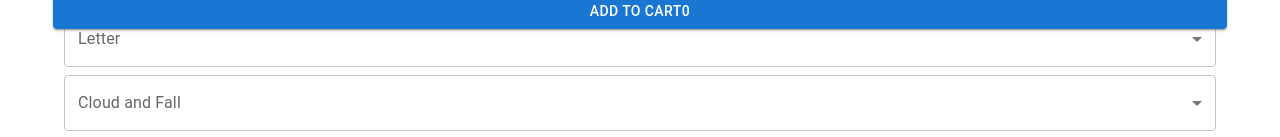
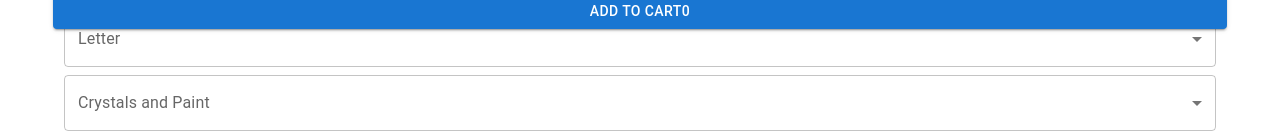
Before and after one commit to WilIhe/JC-World, a React (Vite) app: page /MoreInfoPage in a window 1280 px wide. Shown: the part 764-901 px from the top of the page. Built offline with nearby package versions, Linux system fonts and the light colour scheme.

Commit message:
fixed issues with Paint slice and view

```diff
--- a/src/components/MoreInfoDropDowns.jsx
+++ b/src/components/MoreInfoDropDowns.jsx
@@ -12,7 +12,7 @@ const MoreInfoDropDowns = () => {
         <Container>
             <GlitterView />
             <LetterView />
-            {/* <CrystalPaintView /> */}
+            <CrystalPaintView />
             <CloudFallView />
 
 
--- a/src/features/crystalPaint/CrystalPaintSlice.js
+++ b/src/features/crystalPaint/CrystalPaintSlice.js
@@ -9,7 +9,7 @@ const CrystalPaintSlice = createSlice({
     initialState,
     reducers: {
         selectedCrystalPaint: (state, action) => {
-            state.crystalPaint = action.payload
+            state.chosenCrystalPaint = action.payload
         }
     }
 })
--- a/src/features/crystalPaint/CrystalPaintView.jsx
+++ b/src/features/crystalPaint/CrystalPaintView.jsx
@@ -5,6 +5,7 @@ import { FormControl, InputLabel, MenuItem, Typography, Select, Box } from "@mui
 import Keychain from "../../components/Keychain";
 
 export const CrystalPaintView = () => {
+    const currentCrystal = useSelector((state) => state.paint.chosenCrystalPaint)
     const dispatch = useDispatch()
     return (
         <FormControl fullWidth sx={{mt: 1}}>
@@ -13,13 +14,13 @@ export const CrystalPaintView = () => {
                     labelId='CrystalPaint-label'
                     id='CrystalPaint-select'
                     label='CrystalPaint'
-                    // value={selectedCrystalPaint}
+                    value={currentCrystal}
                     onChange={(event) => dispatch(selectedCrystalPaint(event.target.value))}
                 >
                 {/* <Grid container> */}
                     {Keychain.crystals_and_paint.map((CrystalPaint) =>
                         // <Grid key={CrystalPaint} item xs={5}>
-                                <MenuItem key={CrystalPaint.props.alt} value={CrystalPaint}>
+                                <MenuItem key={CrystalPaint.props.alt} value={CrystalPaint.props.alt}>
                                     <Box align='center'>
                                     {CrystalPaint}
                                     <Typography variant='body1'>
```
